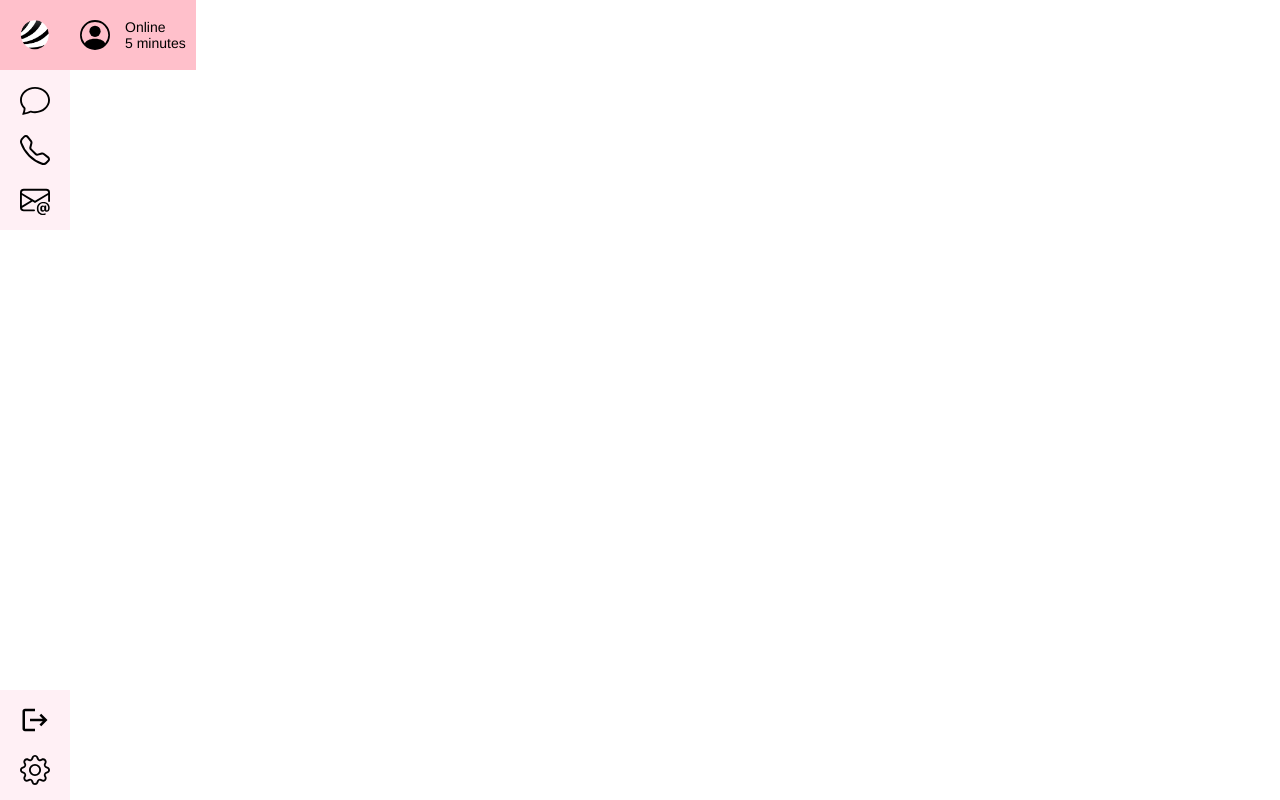
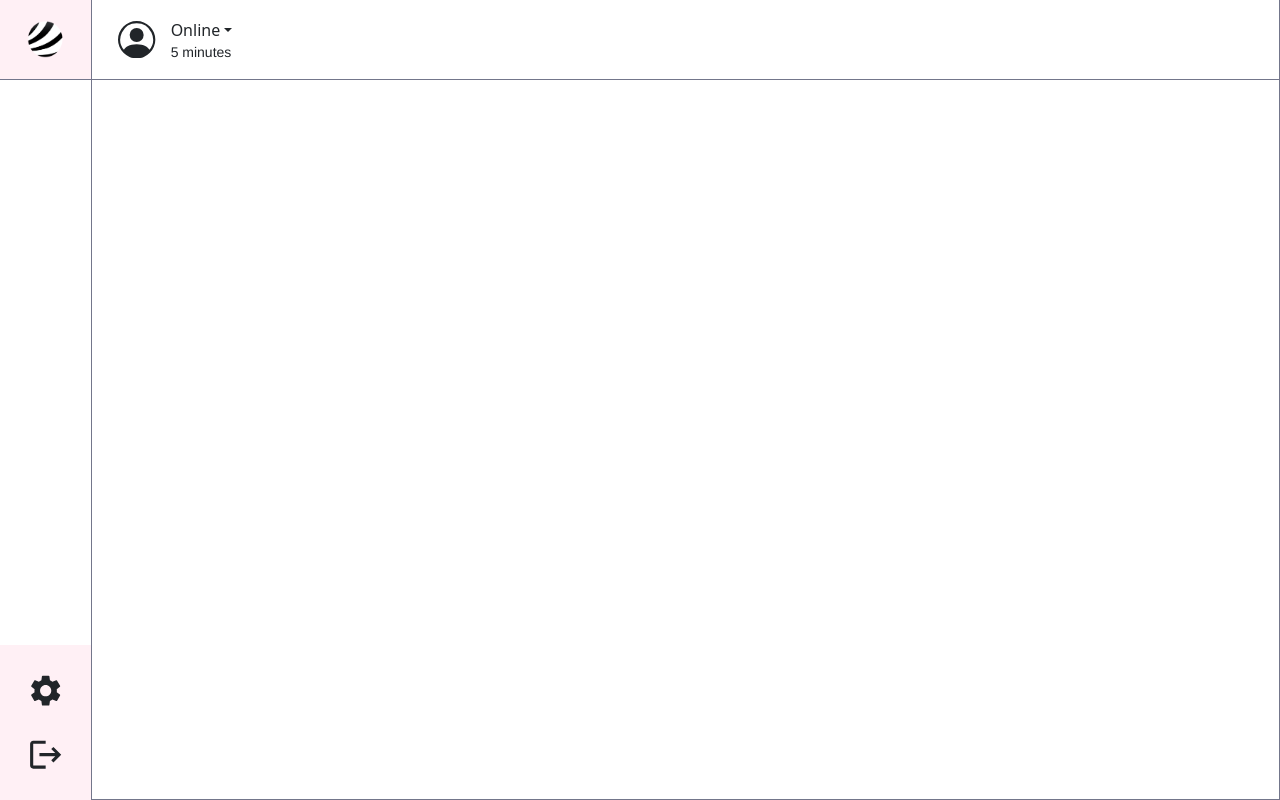
Before and after one commit to darylsimene/consz-stage, a React (Create React App) app: page /home in a window 1280 px wide. Built offline with nearby package versions, Linux system fonts and the light colour scheme.

Commit message:
activity container with dropdown for status

```diff
--- a/package.json
+++ b/package.json
@@ -6,7 +6,9 @@
     "@testing-library/jest-dom": "^5.16.5",
     "@testing-library/react": "^13.4.0",
     "@testing-library/user-event": "^13.5.0",
+    "bootstrap": "^5.2.3",
     "react": "^18.2.0",
+    "react-bootstrap": "^2.7.4",
     "react-dom": "^18.2.0",
     "react-icons": "^4.8.0",
     "react-router-dom": "^6.10.0",
--- a/src/App.js
+++ b/src/App.js
@@ -1,5 +1,6 @@
 // import logo from "./logo.svg";
 import { Routes, Route } from "react-router-dom";
+import "bootstrap/dist/css/bootstrap.min.css";
 
 import Home from "./main/components/Home";
 
--- a/src/index.css
+++ b/src/index.css
@@ -17,7 +17,7 @@ code {
 
 h5,
 p {
-    margin: 0px;
+    margin: 0px !important;
 }
 
 p {
--- a/src/main/components/ActivityContainer.js
+++ b/src/main/components/ActivityContainer.js
@@ -1,8 +1,27 @@
 import React from "react";
+import Dropdown from "react-bootstrap/Dropdown";
 
 import "../css/ActivityContainer.css";
 
 import { BsPersonCircle } from "react-icons/bs";
+
+function StatusDropdown() {
+    return (
+        <Dropdown className="dropdown">
+            <Dropdown.Toggle variant="success" id="dropdown-basic">
+                Online
+            </Dropdown.Toggle>
+
+            <Dropdown.Menu>
+                <Dropdown.Item>Break</Dropdown.Item>
+                <Dropdown.Item>Lunch Break</Dropdown.Item>
+                <Dropdown.Item>Offline</Dropdown.Item>
+                <Dropdown.Item>Coaching</Dropdown.Item>
+                <Dropdown.Item>Outbound</Dropdown.Item>
+            </Dropdown.Menu>
+        </Dropdown>
+    );
+}
 
 const ActivityContainer = () => {
     return (
@@ -14,7 +33,7 @@ const ActivityContainer = () => {
                         <p className="name-text">John Daryl Simene</p>
                     </div> */}
                     <div className="status-badge">
-                        <p className="status-text">Online</p>
+                        <StatusDropdown />
                         <p className="status-duration">5 minutes</p>
                     </div>
                     <p></p>
--- a/src/main/components/SideNav.js
+++ b/src/main/components/SideNav.js
@@ -1,5 +1,5 @@
 import { BsChat, BsTelephone, BsEnvelopeAt, BsGear } from "react-icons/bs";
-import { MdLogout } from "react-icons/md";
+import { MdSettings, MdLogout } from "react-icons/md";
 
 import React from "react";
 
@@ -8,17 +8,17 @@ const SideNav = () => {
         <div className="side-nav">
             <div className="topsidenav">
                 <div className="top-box">
-                    <img src="sz-circleIcon.png" className="icon-30px top-box" alt="LEAP-logo" />
+                    <img src="sz-circleIcon.png" className="icon-30px" alt="LEAP-logo" />
                 </div>
-                <div className="gridflexgap20px">
+                {/* <div className="gridflexgap20px">
                     <BsChat className="icon-30px" />
                     <BsTelephone className="icon-30px" />
                     <BsEnvelopeAt className="icon-30px" />
-                </div>
+                </div> */}
             </div>
             <div className="botsidenav gridflexgap20px">
+                <MdSettings className="icon-30px" />
                 <MdLogout className="icon-30px" />
-                <BsGear className="icon-30px" />
             </div>
         </div>
     );
--- a/src/main/css/ActivityContainer.css
+++ b/src/main/css/ActivityContainer.css
@@ -1,5 +1,8 @@
 .activity-container {
     height: 100%;
+    border: 0.5px solid #73768b;
+    border-top: none;
+    width: 100%;
 }
 
 .status-box {
@@ -13,3 +16,41 @@
 .logs-container {
     background-color: aliceblue;
 }
+
+.dropdown-toggle {
+    background-color: transparent;
+    border: none;
+    box-shadow: none;
+    color: inherit;
+    padding: 0;
+}
+
+btn-su .dropdown-menu {
+    background-color: white;
+    /* border: none; */
+    box-shadow: none;
+    padding: 0;
+}
+
+.btn.show:focus {
+    background: none;
+}
+
+.btn.show {
+    color: green;
+    border: none;
+    background: none;
+}
+
+button:after {
+    background: none;
+}
+
+.btn:hover {
+    color: green;
+    background: none;
+}
+
+.btn:active {
+    background: transparent;
+}
--- a/src/main/css/SideNav.css
+++ b/src/main/css/SideNav.css
@@ -10,19 +10,20 @@
     background: lavenderblush;
 }
 .top-box {
-    height: 70px;
-    padding: 0px 10px;
+    height: calc(100vw * 75 / 1200);
+    padding: calc(100vw * 0 / 1200) calc(100vw * 25 / 1200);
     display: grid;
     align-content: center;
-    background: pink;
+    border-bottom: 0.5px solid #73768b;
+    /* background: pink; */
 }
 .gridflexgap20px {
-    padding: 15px 0px;
+    padding: calc(100vw * 25 / 1200) calc(100vw * 0 / 1200);
     display: grid;
     justify-content: center;
-    gap: 20px;
+    gap: calc(100vw * 25 / 1200);
 }
 .icon-30px {
-    height: 30px;
-    width: 30px;
+    height: calc(100vw * 35 / 1200);
+    width: calc(100vw * 35 / 1200);
 }
```
Also changed, not shown: 1 other file (tests, documents, lock files or other folders).
